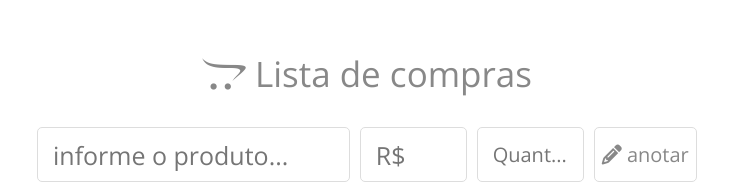
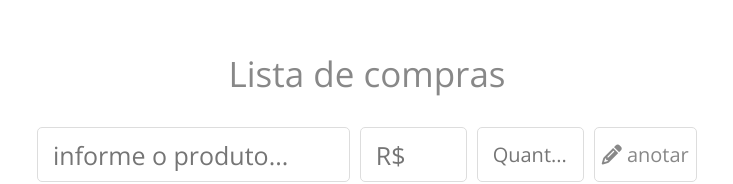
Before and after one commit to brenoangelo/lista-de-compras, a plain HTML site: page index.html in a window 1280 px wide. Shown: the part 210-394 px from the top of the page, without its empty margins (273-1006 px from the left). Drawn offline with nearby package versions, Linux system fonts and the light colour scheme.

Commit message:
Removido o icone

```diff
--- a/index.html
+++ b/index.html
@@ -20,7 +20,7 @@
 
     <div class="compras-container">
         <div class="compras-lista">
-            <h1><i class="fab fa-opencart"></i> Lista de compras</h1>
+            <h1>Lista de compras</h1>
             <form>
                 <input onfocus="limparCampos()" id="nome" type="text" placeholder="informe o produto...">
                 <input onfocus="limparCampos()" id="valor" type="number" placeholder="R$">
```
